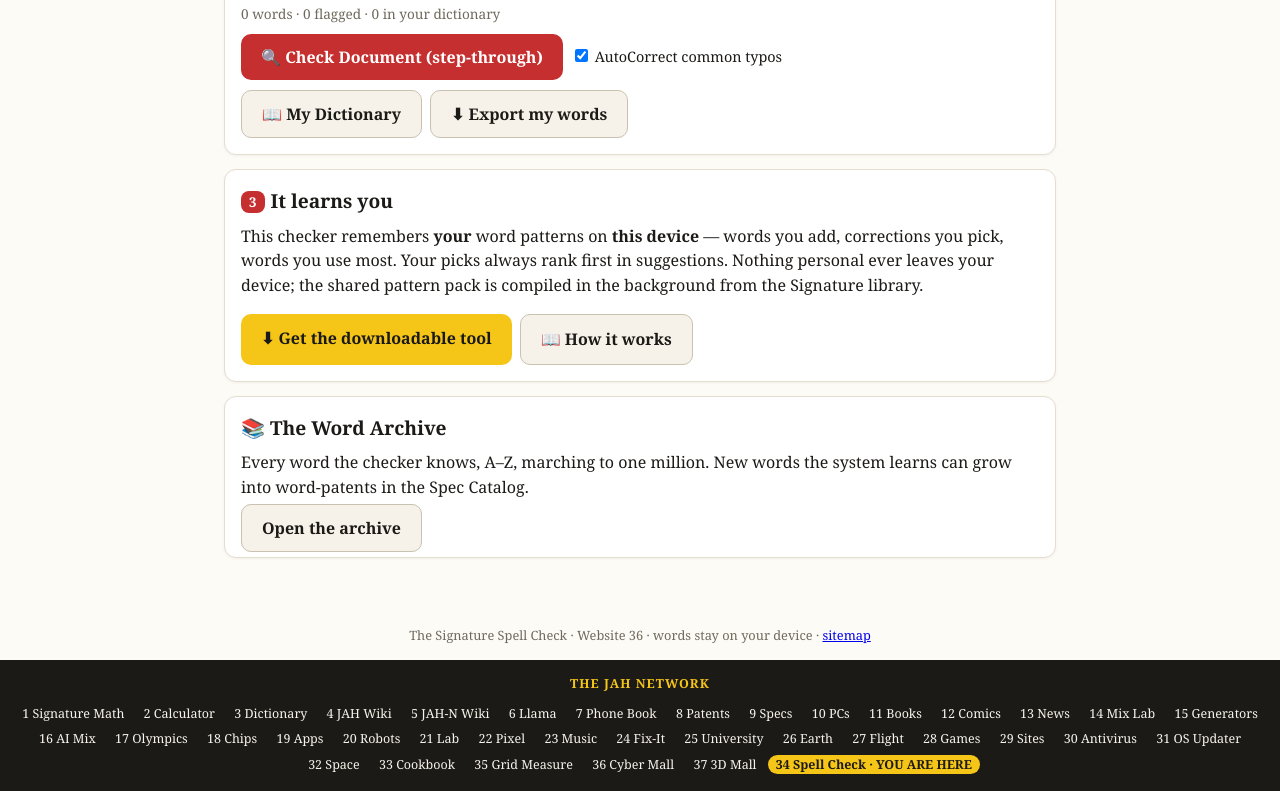
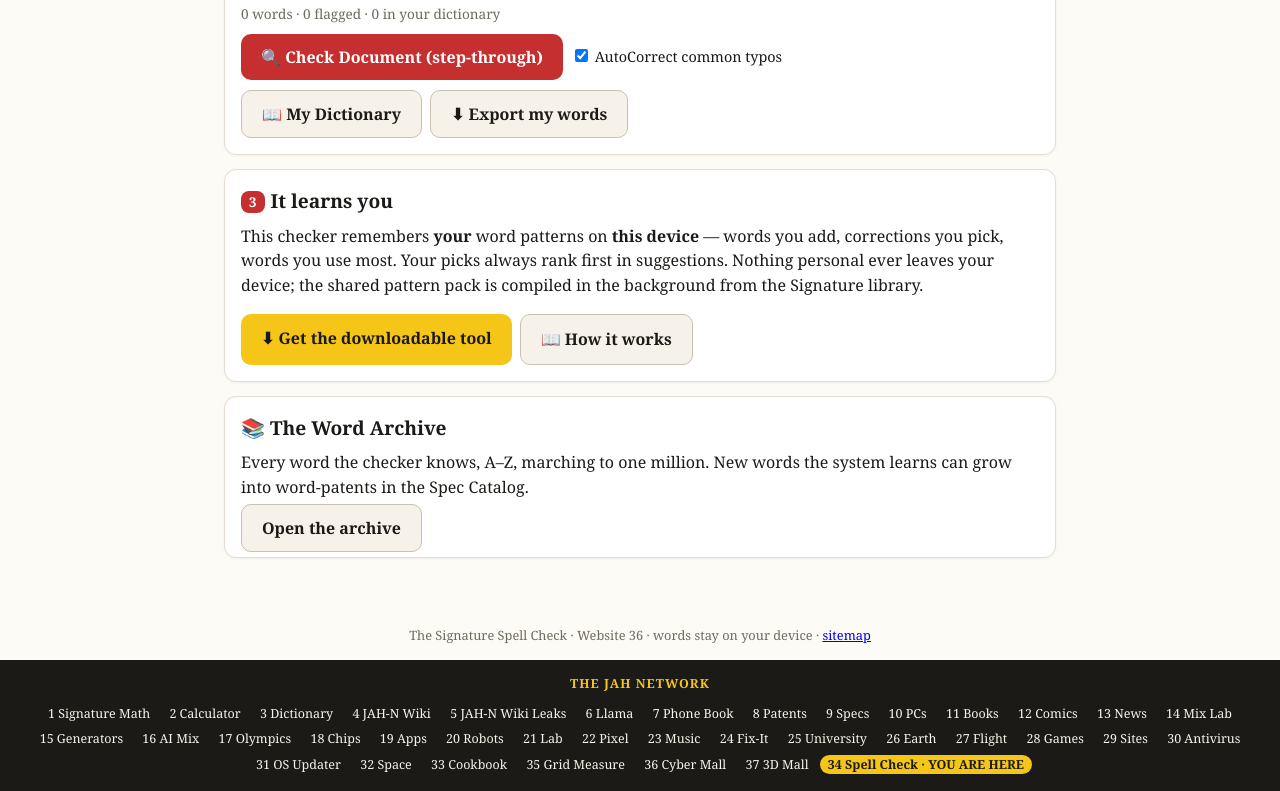
Before and after one commit to justinahiggins614-cmyk/signature-spell-check, a plain HTML site: page index.html in a window 1280 px wide. Shown: the part 746-1537 px from the top of the page. Drawn offline with Linux system fonts and the light colour scheme.

Commit message:
Rename nav: 4 JAH-N Wiki, 5 JAH-N Wiki Leaks (his order)

```diff
--- a/index.html
+++ b/index.html
@@ -84,8 +84,8 @@ SigSpell.ensureData().then(function(){
 <a href="https://justinahiggins614-cmyk.github.io/signature-math/">1 Signature Math</a>
 <a href="https://justinahiggins614-cmyk.github.io/jah-calculator/">2 Calculator</a>
 <a href="https://justinahiggins614-cmyk.github.io/jah-dictionary/">3 Dictionary</a>
-<a href="https://justinahiggins614-cmyk.github.io/jah-wiki/">4 JAH Wiki</a>
-<a href="https://justinahiggins614-cmyk.github.io/jah-n-wiki-leaks/">5 JAH-N Wiki</a>
+<a href="https://justinahiggins614-cmyk.github.io/jah-wiki/">4 JAH-N Wiki</a>
+<a href="https://justinahiggins614-cmyk.github.io/jah-n-wiki-leaks/">5 JAH-N Wiki Leaks</a>
 <a href="https://justinahiggins614-cmyk.github.io/signature-llama/">6 Llama</a>
 <a href="https://justinahiggins614-cmyk.github.io/jah-ai-models/">7 Phone Book</a>
 <a href="https://justinahiggins614-cmyk.github.io/cyber-patent-catalog/">8 Patents</a>
```
